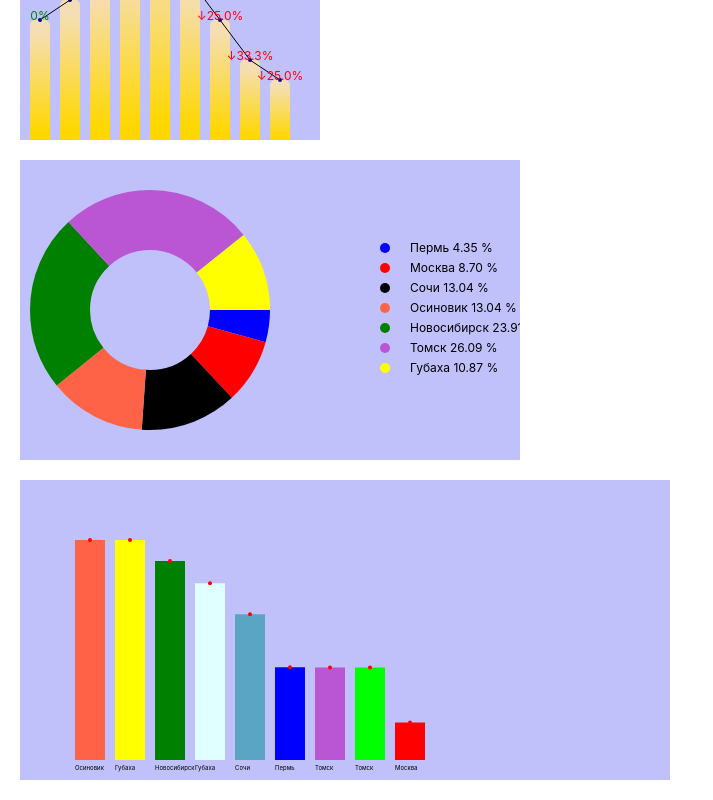
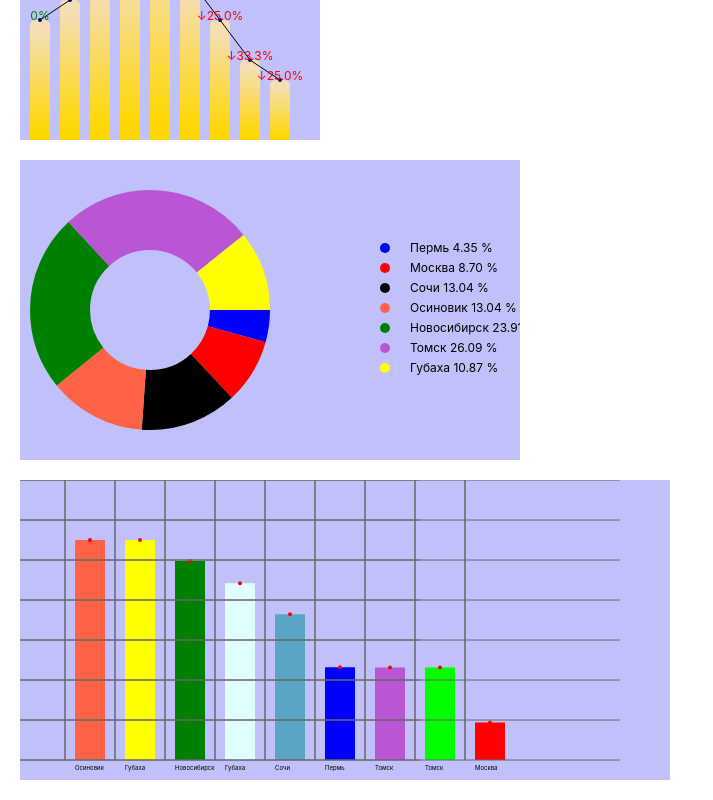
Before and after one commit to Saga6569/ScheduleSVG, a React (Create React App) app: page / in a window 1280 px wide. Shown: the part 1140-1940 px from the top of the page, without its empty margins (0-713 px from the left). Built offline with nearby package versions, Linux system fonts and the light colour scheme.

Commit message:
version 2.0

```diff
--- a/src/components/VertillePlot /VertillePlot.tsx
+++ b/src/components/VertillePlot /VertillePlot.tsx
@@ -23,7 +23,6 @@ interface IGraphProps {
   }
 
 const VertillePlot = (props: IGraphProps) => {
-
 
   const upDate = () => {
     const collorArr = ['blue', 'red', '#5aa5c4', 'tomato', 'green', 'MediumOrchid', 'Yellow', 'Lime', 'LightCyan'];
@@ -52,7 +51,7 @@ const VertillePlot = (props: IGraphProps) => {
       const graphLine = <path key={elDate.id} d={`M${initPointX} 280 V ${valueY}Z`} fill="transparent" stroke={elDate.collor} stroke-width="30"/>
       const circle =  <circle cx={initPointX} cy={valueY} r="2" fill="red"/>
       const masseg = <rect x={initPointX - 25} y={valueY - 25} width="65" height="20" fill={elDate.collor} stroke-width='3' stroke='none' /> //
-          const textEnd = <text  className={styles.textEng} x={initPointX - 15 } y={valueY - 10} font-size="6" fill="black" >{`${elDate.name} ${elDate.value}`}</text>
+      const textEnd = <text  className={styles.textEng} x={initPointX - 20 } y={valueY - 10} font-size="6" fill="black" >{`${elDate.name} ${elDate.value}`}</text>
       const textStart = <text x={initPointX - 15 } y={290} font-size="6" fill="black" >{`${elDate.name}`}</text>
 
       const result = (<svg  className={styles.containerGradient}>
@@ -63,16 +62,39 @@ const VertillePlot = (props: IGraphProps) => {
             {textEnd}
           </svg>)
 
-          initPointX += 40;
+          initPointX += 50;
           return result;
         })
          return result
       };
+
+      const creatingHorizontalGrid  = () => {
+        let initPointX = 45;
+        const result = [];
+        for(let i = 0; i <= dataS.length - 1; i++) {
+          result[i] =  <path d={`M${initPointX} 280 V ${0}Z`} fill="transparent" stroke='#696666' stroke-width="1"/>
+          initPointX += 50
+        }
+       return result;
+      };
+
+      const creatingVerticalGrid = () => {
+        let initPointY = 0;
+        const result = [];
+        for(let i = 0; i <= dataS.length - 1; i++) {
+          result[i] =  <path d={`M${600} ${280 - initPointY} H ${0}Z`} fill="transparent" stroke='#696666' stroke-width="1"/>
+          initPointY += 40
+        }
+       return result;
+      }
+
     return (
         <div className={styles.container} >
           <svg width="650" height="300" xmlns="http://www.w3.org/2000/svg">
           <rect x="0" y="0" width="800" height="300" fill="#c0c0fa"/>
           {createDataForRendering()}
+          {creatingHorizontalGrid()}
+          {creatingVerticalGrid()}
           </svg>
         </div>
       );
```
Lines whose indentation alone changed are shown as unchanged.
